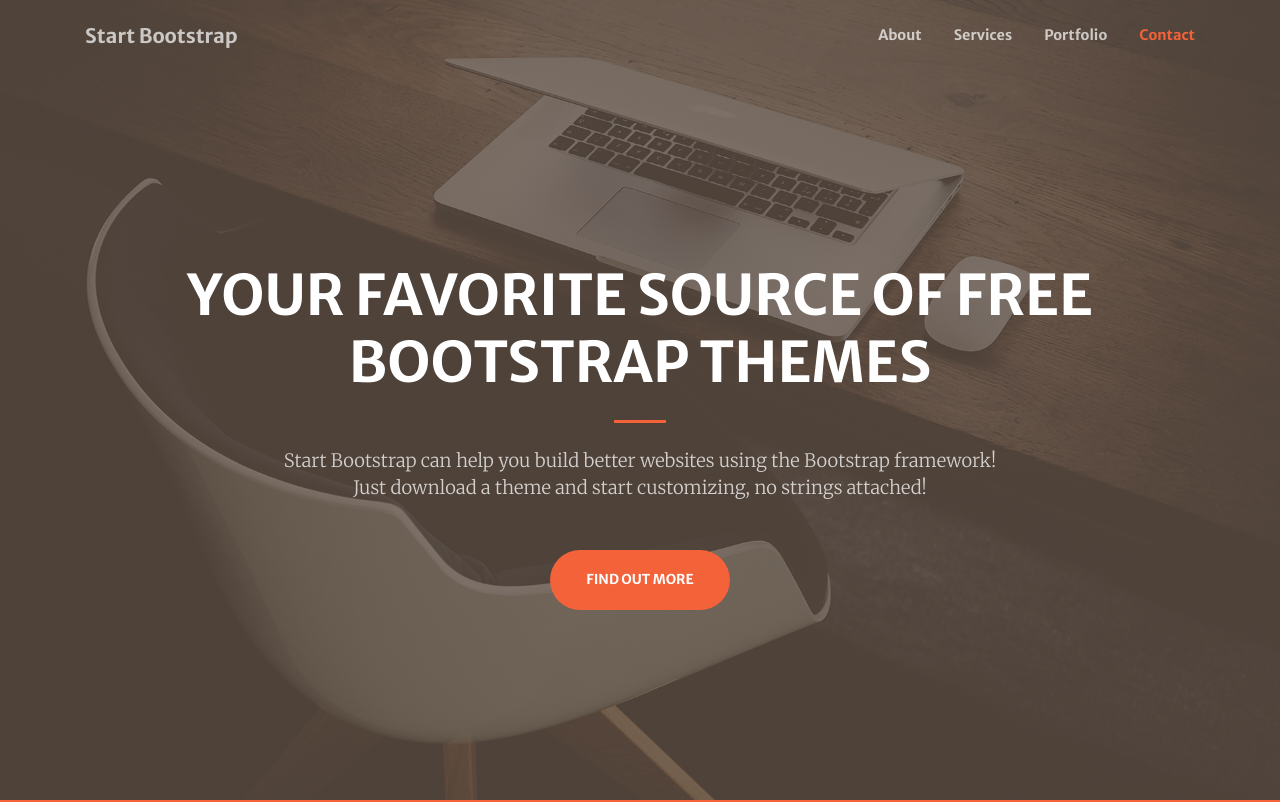
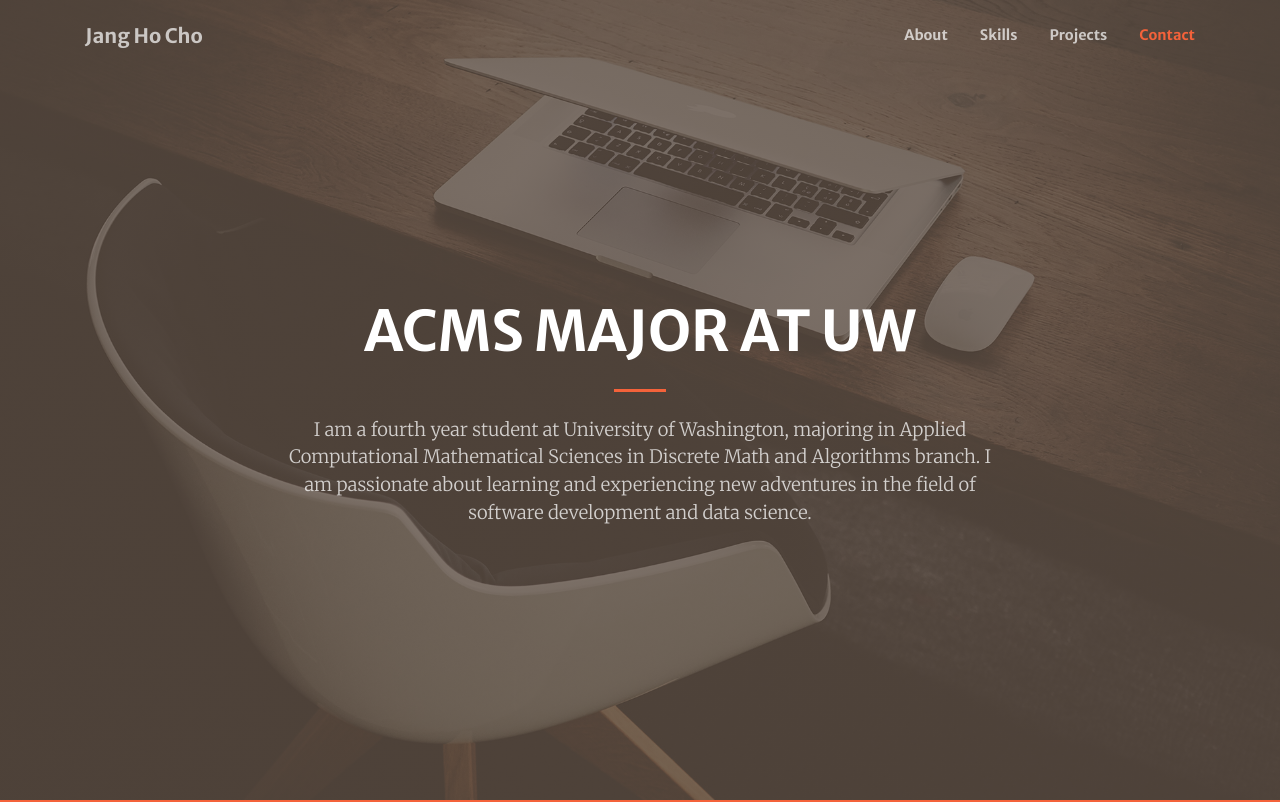
Before and after one commit to jhc95/jhc95.github.io, a website with bundled scripts: page index.html in a window 1280 px wide. Shown: the top 802 px of the page. Built offline with nearby package versions, Linux system fonts and the light colour scheme.

Commit message:
'changes'

```diff
--- a/index.html
+++ b/index.html
@@ -8,7 +8,7 @@
   <meta name="description" content="">
   <meta name="author" content="">
 
-  <title>Creative - Start Bootstrap Theme</title>
+  <title>Jang Ho Cho</title>
 
   <!-- Font Awesome Icons -->
   <link href="vendor/fontawesome-free/css/all.min.css" rel="stylesheet" type="text/css">
@@ -30,7 +30,7 @@
   <!-- Navigation -->
   <nav class="navbar navbar-expand-lg navbar-light fixed-top py-3" id="mainNav">
     <div class="container">
-      <a class="navbar-brand js-scroll-trigger" href="#page-top">Start Bootstrap</a>
+      <a class="navbar-brand js-scroll-trigger" href="#page-top">Jang Ho Cho</a>
       <button class="navbar-toggler navbar-toggler-right" type="button" data-toggle="collapse" data-target="#navbarResponsive" aria-controls="navbarResponsive" aria-expanded="false" aria-label="Toggle navigation">
         <span class="navbar-toggler-icon"></span>
       </button>
@@ -40,10 +40,10 @@
             <a class="nav-link js-scroll-trigger" href="#about">About</a>
           </li>
           <li class="nav-item">
-            <a class="nav-link js-scroll-trigger" href="#services">Services</a>
+            <a class="nav-link js-scroll-trigger" href="#services">Skills</a>
           </li>
           <li class="nav-item">
-            <a class="nav-link js-scroll-trigger" href="#portfolio">Portfolio</a>
+            <a class="nav-link js-scroll-trigger" href="#portfolio">Projects</a>
           </li>
           <li class="nav-item">
             <a class="nav-link js-scroll-trigger" href="#contact">Contact</a>
@@ -58,12 +58,13 @@
     <div class="container h-100">
       <div class="row h-100 align-items-center justify-content-center text-center">
         <div class="col-lg-10 align-self-end">
-          <h1 class="text-uppercase text-white font-weight-bold">Your Favorite Source of Free Bootstrap Themes</h1>
+          <h1 class="text-uppercase text-white font-weight-bold">ACMS Major At UW</h1>
           <hr class="divider my-4">
         </div>
         <div class="col-lg-8 align-self-baseline">
-          <p class="text-white-75 font-weight-light mb-5">Start Bootstrap can help you build better websites using the Bootstrap framework! Just download a theme and start customizing, no strings attached!</p>
-          <a class="btn btn-primary btn-xl js-scroll-trigger" href="#about">Find Out More</a>
+          <p class="text-white-75 font-weight-light mb-5">I am a fourth year student at University of Washington,
+		  majoring in Applied Computational Mathematical Sciences in Discrete Math and Algorithms branch. I am passionate about
+		  learning and experiencing new adventures in the field of software development and data science.</p>
         </div>
       </div>
     </div>
```
